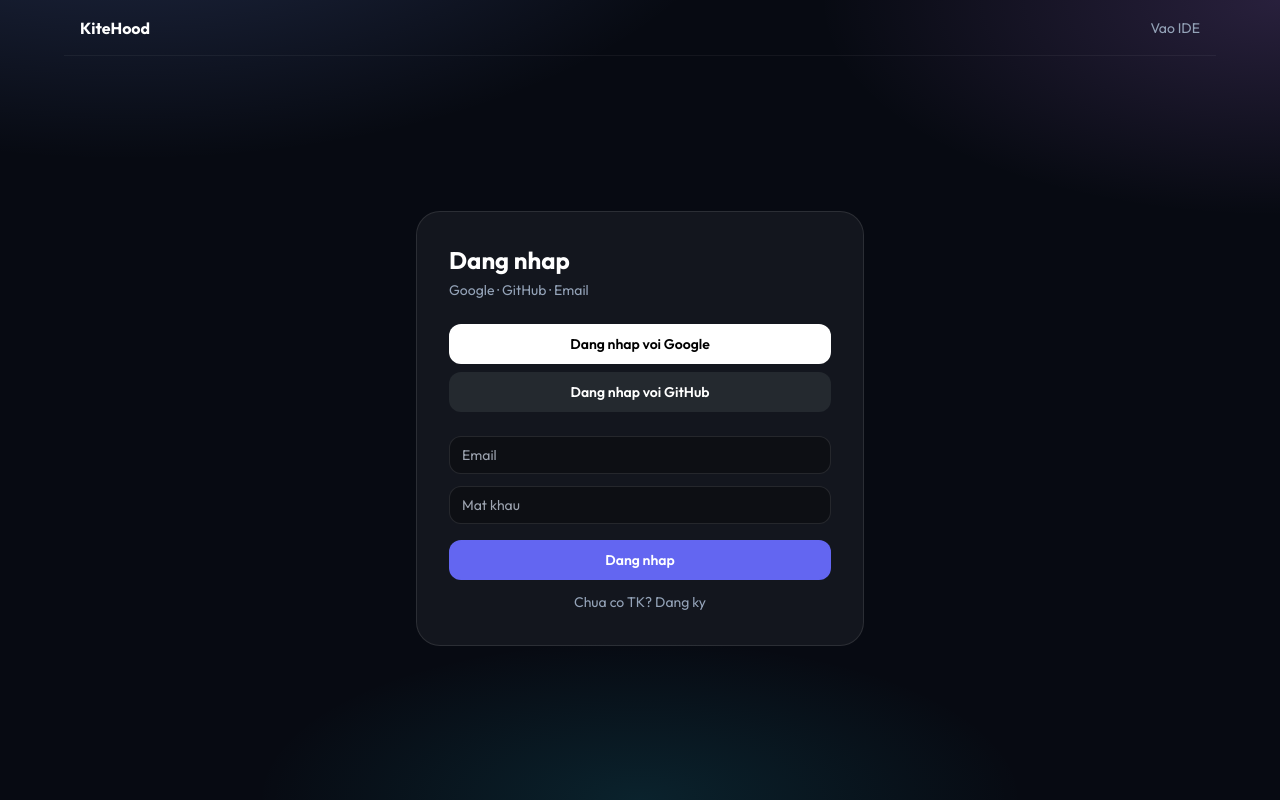
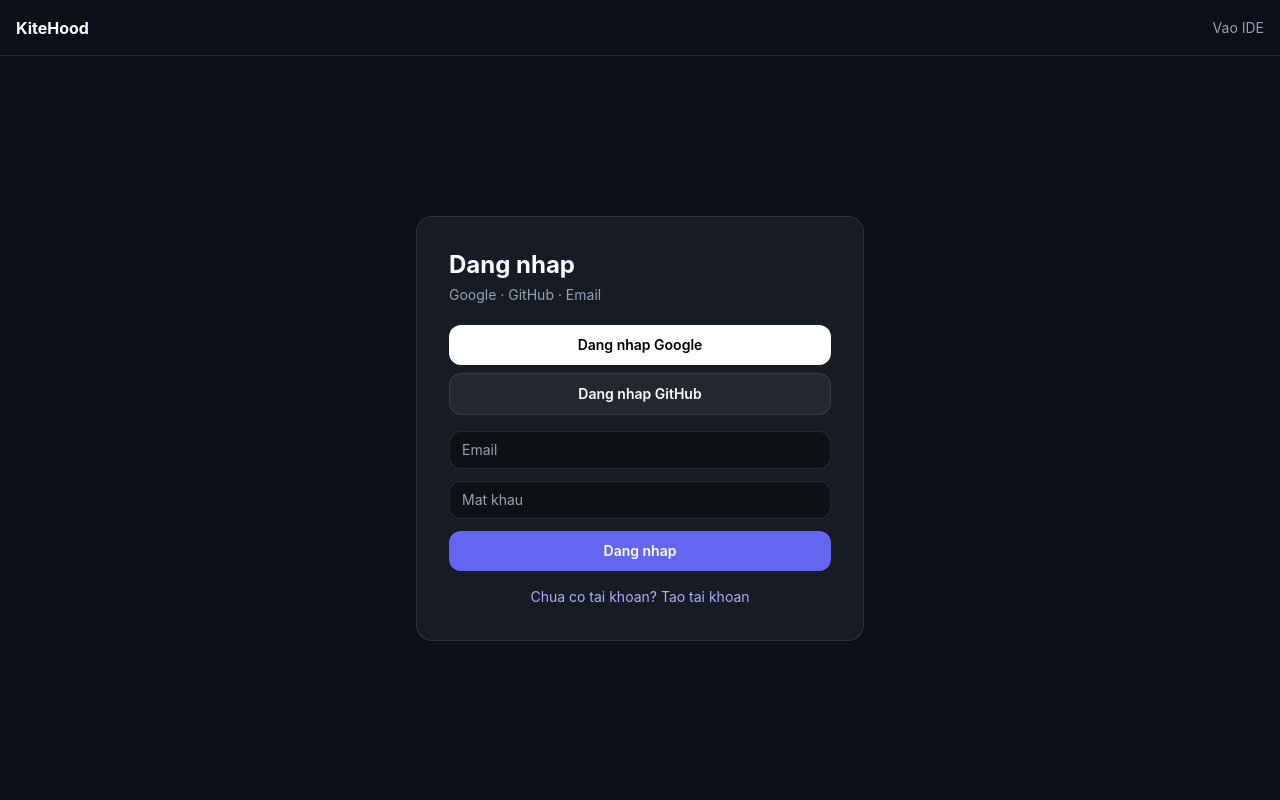
Before and after one commit to khanhgia971-spec/kitehood, a React (Vite) app in the folder apps/web/: page /login in a window 1280 px wide. Built offline with nearby package versions, Linux system fonts and the light colour scheme; a web font is replaced by a local one.

Commit message:
fix: UTF8 messages, register UI, OAuth to /code, D1 accounts table

```diff
--- a/apps/web/src/App.tsx
+++ b/apps/web/src/App.tsx
@@ -17,42 +17,16 @@ function AdminRoute({ children }: { children: React.ReactNode }) {
 function OAuthCatcher() {
   const navigate = useNavigate();
   const applyTokenFromUrl = useAuthStore((s) => s.applyTokenFromUrl);
-
   useEffect(() => {
-    const token = new URLSearchParams(window.location.search).get('token');
-    if (!token) return;
-
+    if (!new URLSearchParams(window.location.search).get('token')) return;
     let done = false;
-    const goCode = () => {
-      if (done) return;
-      done = true;
-      navigate('/code', { replace: true });
-    };
-    const force = window.setTimeout(goCode, 2000);
-
+    const go = () => { if (!done) { done = true; navigate('/code', { replace: true }); } };
+    const t = window.setTimeout(go, 2000);
     (async () => {
-      try {
-        if (typeof applyTokenFromUrl === 'function') {
-          await applyTokenFromUrl();
-        } else {
-          // fallback neu store cu
-          const payload = JSON.parse(atob(token.split('.')[1].replace(/-/g, '+').replace(/_/g, '/')));
-          useAuthStore.getState().setAuth(token, {
-            id: payload.sub || 'oauth',
-            username: payload.email || 'user',
-            email: payload.email || '',
-            role: payload.role || 'user',
-          });
-        }
-      } catch (e) {
-        console.error('OAuth', e);
-      } finally {
-        window.clearTimeout(force);
-        goCode();
-      }
+      try { await applyTokenFromUrl(); } catch (e) { console.error(e); }
+      finally { clearTimeout(t); go(); }
     })();
   }, [applyTokenFromUrl, navigate]);
-
   return null;
 }
 
@@ -61,10 +35,8 @@ export default function App() {
     document.documentElement.setAttribute('data-theme', 'dark');
     document.title = 'KiteHood';
   }, []);
-
   const user = useAuthStore((s) => s.user);
   const ban = useAdminModStore((s) => s.isBanned(user?.id, user?.email));
-
   return (
     <>
       <OAuthCatcher />
--- a/apps/web/src/components/auth/LoginPage.tsx
+++ b/apps/web/src/components/auth/LoginPage.tsx
@@ -4,10 +4,11 @@ import { useAuthStore } from '../../stores/auth';
 
 export function LoginPage() {
   const navigate = useNavigate();
-  const loginFn = useAuthStore((s) => s.login);
-  const registerFn = useAuthStore((s) => s.register);
+  const login = useAuthStore((s) => s.login);
+  const register = useAuthStore((s) => s.register);
   const applyTokenFromUrl = useAuthStore((s) => s.applyTokenFromUrl);
-  const [mode, setMode] = useState('login');
+  const user = useAuthStore((s) => s.user);
+  const [mode, setMode] = useState<'login' | 'register'>('login');
   const [email, setEmail] = useState('');
   const [password, setPassword] = useState('');
   const [name, setName] = useState('');
@@ -15,12 +16,14 @@ export function LoginPage() {
   const [busy, setBusy] = useState(false);
 
   useEffect(() => {
+    if (user) navigate('/code', { replace: true });
+  }, [user, navigate]);
+
+  useEffect(() => {
     if (!new URLSearchParams(window.location.search).get('token')) return;
     (async () => {
       try {
-        if (typeof applyTokenFromUrl === 'function') {
-          await applyTokenFromUrl();
-        }
+        await applyTokenFromUrl();
         navigate('/code', { replace: true });
       } catch (ex: any) {
         setErr(ex?.message || 'OAuth loi');
@@ -28,17 +31,14 @@ export function LoginPage() {
     })();
   }, [applyTokenFromUrl, navigate]);
 
-  async function submit(e: any) {
+  async function submit(e: React.FormEvent) {
     e.preventDefault();
     setErr('');
     setBusy(true);
     try {
-      if (typeof loginFn !== 'function' || typeof registerFn !== 'function') {
-        throw new Error('Auth store loi — deploy lai auth.ts');
-      }
-      if (mode === 'login') await loginFn(email, password);
-      else await registerFn(email, password, name || email.split('@')[0]);
-      navigate('/code');
+      if (mode === 'login') await login(email, password);
+      else await register(email, password, name || email.split('@')[0]);
+      navigate('/code', { replace: true });
     } catch (ex: any) {
       setErr(ex?.message || 'That bai');
     } finally {
@@ -47,31 +47,34 @@ export function LoginPage() {
   }
 
   return (
-    <div className="landing-root min-h-screen flex flex-col">
-      <header className="h-14 border-b border-white/5 flex items-center px-4 max-w-6xl mx-auto w-full">
-        <Link to="/" className="text-white font-bold">KiteHood</Link>
+    <div className="min-h-screen flex flex-col bg-[#0b0f19] text-white">
+      <header className="h-14 border-b border-white/10 flex items-center px-4">
+        <Link to="/" className="font-bold">KiteHood</Link>
         <Link to="/code" className="ml-auto text-sm text-slate-400">Vao IDE</Link>
       </header>
       <div className="flex-1 flex items-center justify-center p-4">
-        <div className="w-full max-w-md rounded-3xl border border-white/10 bg-white/5 p-8">
-          <h1 className="text-2xl font-bold text-white mb-1">{mode === 'login' ? 'Dang nhap' : 'Dang ky'}</h1>
-          <p className="text-sm text-slate-400 mb-6">Google · GitHub · Email</p>
-          <div className="flex flex-col gap-2 mb-6">
-            <a href="/api/auth/google" className="w-full py-2.5 rounded-xl bg-white text-black text-center font-semibold text-sm">Dang nhap voi Google</a>
-            <a href="/api/auth/github" className="w-full py-2.5 rounded-xl bg-[#24292f] text-white text-center font-semibold text-sm">Dang nhap voi GitHub</a>
-          </div>
+        <div className="w-full max-w-md rounded-2xl border border-white/10 bg-white/5 p-8">
+          <h1 className="text-2xl font-bold mb-1">{mode === 'login' ? 'Dang nhap' : 'Tao tai khoan'}</h1>
+          <p className="text-sm text-slate-400 mb-5">Google · GitHub · Email</p>
+
+          <a href="/api/auth/google" className="block w-full mb-2 py-2.5 rounded-xl bg-white text-black text-center font-semibold text-sm">Dang nhap Google</a>
+          <a href="/api/auth/github" className="block w-full mb-4 py-2.5 rounded-xl bg-[#24292f] text-center font-semibold text-sm border border-white/10">Dang nhap GitHub</a>
+
           <form onSubmit={submit}>
             {mode === 'register' && (
-              <input className="w-full mb-3 px-3 py-2 rounded-xl bg-black/30 border border-white/10 text-white text-sm" placeholder="Ten" value={name} onChange={(e) => setName(e.target.value)} />
+              <input className="w-full mb-3 px-3 py-2 rounded-xl bg-black/40 border border-white/10 text-sm" placeholder="Ten hien thi" value={name} onChange={(e) => setName(e.target.value)} />
             )}
-            <input type="email" required className="w-full mb-3 px-3 py-2 rounded-xl bg-black/30 border border-white/10 text-white text-sm" placeholder="Email" value={email} onChange={(e) => setEmail(e.target.value)} />
-            <input type="password" required className="w-full mb-4 px-3 py-2 rounded-xl bg-black/30 border border-white/10 text-white text-sm" placeholder="Mat khau" value={password} onChange={(e) => setPassword(e.target.value)} />
-            {err && <p className="text-red-400 text-sm mb-3">{err}</p>}
-            <button type="submit" disabled={busy} className="w-full py-2.5 rounded-xl bg-indigo-500 text-white font-semibold text-sm">{busy ? '...' : mode === 'login' ? 'Dang nhap' : 'Dang ky'}</button>
-            <button type="button" className="w-full mt-3 text-sm text-slate-400" onClick={() => setMode(mode === 'login' ? 'register' : 'login')}>
-              {mode === 'login' ? 'Chua co TK? Dang ky' : 'Co TK? Dang nhap'}
+            <input type="email" required className="w-full mb-3 px-3 py-2 rounded-xl bg-black/40 border border-white/10 text-sm" placeholder="Email" value={email} onChange={(e) => setEmail(e.target.value)} />
+            <input type="password" required className="w-full mb-3 px-3 py-2 rounded-xl bg-black/40 border border-white/10 text-sm" placeholder="Mat khau" value={password} onChange={(e) => setPassword(e.target.value)} />
+            {err && <p className="text-red-400 text-sm mb-2">{err}</p>}
+            <button type="submit" disabled={busy} className="w-full py-2.5 rounded-xl bg-indigo-500 font-semibold text-sm">
+              {busy ? '...' : mode === 'login' ? 'Dang nhap' : 'Tao tai khoan'}
             </button>
           </form>
+
+          <button type="button" className="w-full mt-4 text-sm text-indigo-300" onClick={() => setMode(mode === 'login' ? 'register' : 'login')}>
+            {mode === 'login' ? 'Chua co tai khoan? Tao tai khoan' : 'Da co tai khoan? Dang nhap'}
+          </button>
         </div>
       </div>
     </div>
--- a/apps/web/src/stores/auth.ts
+++ b/apps/web/src/stores/auth.ts
@@ -7,8 +7,6 @@ export interface AuthUser {
   email: string;
   role: string;
   avatarUrl?: string;
-  banned?: boolean;
-  banReason?: string;
   [key: string]: unknown;
 }
 
@@ -24,14 +22,9 @@ interface AuthState {
 
 async function parseJson(res: Response) {
   const text = await res.text();
-  try {
-    return JSON.parse(text);
-  } catch {
-    throw new Error(
-      text.trimStart().startsWith('<')
-        ? 'API tra HTML — Worker/SPA'
-        : text.slice(0, 120) || 'Loi mang'
-    );
+  try { return JSON.parse(text); }
+  catch {
+    throw new Error(text.trimStart().startsWith('<') ? 'API tra HTML' : text.slice(0, 100) || 'Loi');
   }
 }
 
@@ -54,16 +47,11 @@ export const useAuthStore = create<AuthState>()(
     (set) => ({
       token: null,
       user: null,
-
       setAuth: (token, user) => set({ token, user }),
-
       logout: () => {
         set({ token: null, user: null });
-        try {
-          localStorage.removeItem('kitehood-auth');
-        } catch {}
+        try { localStorage.removeItem('kitehood-auth'); } catch {}
       },
-
       login: async (email, password) => {
         const res = await fetch('/api/auth/login', {
           method: 'POST',
@@ -71,15 +59,9 @@ export const useAuthStore = create<AuthState>()(
           body: JSON.stringify({ email, password }),
         });
         const data = await parseJson(res);
-        if (!res.ok) {
-          const err: any = new Error(data.error || 'Dang nhap that bai');
-          err.banned = data.banned;
-          err.reason = data.reason;
-          throw err;
-        }
+        if (!res.ok) throw new Error(data.error || 'Email hoac mat khau sai');
         set({ token: data.token, user: data.user });
       },
-
       register: async (email, password, name) => {
         const res = await fetch('/api/auth/register', {
           method: 'POST',
@@ -90,44 +72,27 @@ export const useAuthStore = create<AuthState>()(
         if (!res.ok) throw new Error(data.error || 'Dang ky that bai');
         set({ token: data.token, user: data.user });
       },
-
       applyTokenFromUrl: async () => {
-        const params = new URLSearchParams(window.location.search);
-        const err = params.get('error');
+        const token = new URLSearchParams(window.location.search).get('token');
+        const err = new URLSearchParams(window.location.search).get('error');
         if (err) throw new Error(err);
-        const token = params.get('token');
         if (!token) return false;
-
-        // Luu NGAY — khong treo
         let user = userFromJwt(token);
         set({ token, user });
-        try {
-          window.history.replaceState({}, '', '/code');
-        } catch {}
-
+        try { window.history.replaceState({}, '', '/code'); } catch {}
         try {
           const ctrl = new AbortController();
-          const t = setTimeout(() => ctrl.abort(), 2500);
+          setTimeout(() => ctrl.abort(), 2500);
           const res = await fetch('/api/auth/me', {
             headers: { Authorization: 'Bearer ' + token },
             signal: ctrl.signal,
           });
-          clearTimeout(t);
           const data = await parseJson(res);
-          if (data.banned || data.user?.banned) {
-            set({ token: null, user: null });
-            throw new Error(data.reason || data.error || 'Tai khoan bi khoa');
-          }
           if (data.user) set({ token, user: data.user });
-        } catch (e: any) {
-          if (e?.message && /khoa|banned|ban/i.test(e.message)) throw e;
-        }
+        } catch {}
         return true;
       },
     }),
-    {
-      name: 'kitehood-auth',
-      partialize: (s) => ({ token: s.token, user: s.user }),
-    }
+    { name: 'kitehood-auth', partialize: (s) => ({ token: s.token, user: s.user }) }
   )
 );
```
Also changed, not shown: 2 other files (tests, documents, lock files or other folders).
